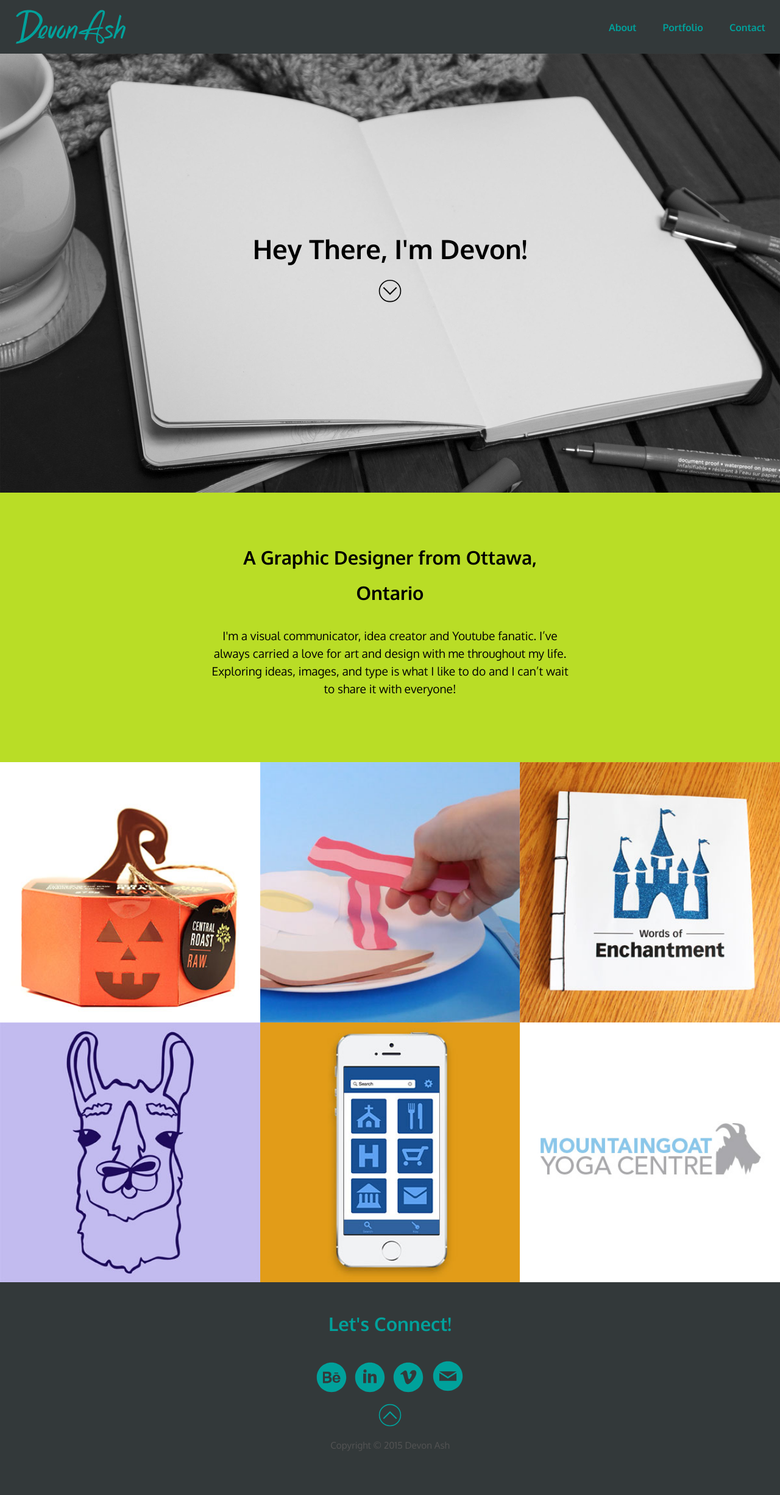
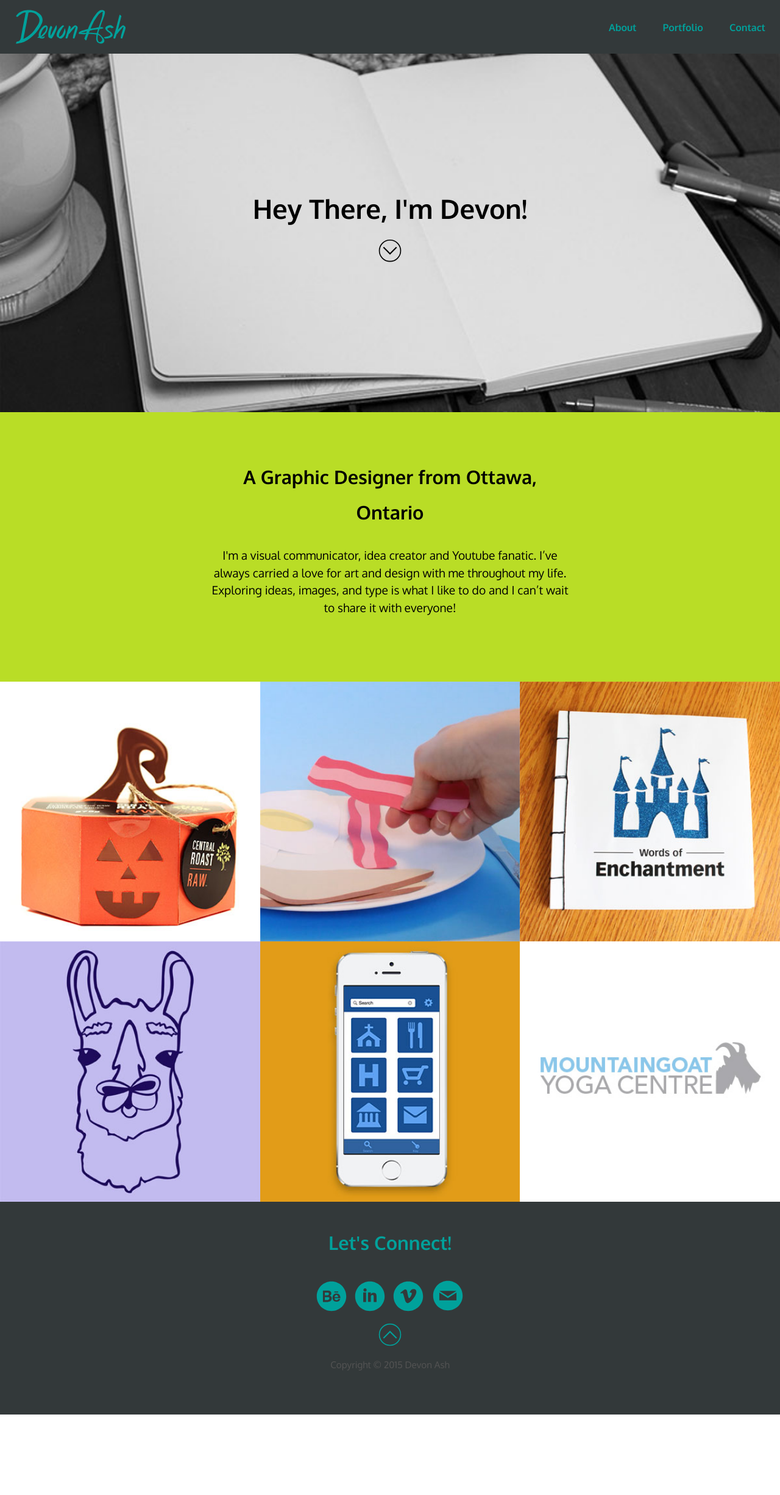
Before and after one commit to devonash/portfolio, a Jekyll site: the page built from index.html, in a window 1280 px wide. Shown: the whole page at 61% size. Built offline with Jekyll 4.4.1, drawn with Linux system fonts in a browser that asks for light colours; after the commit the page ends 2320 px from its top, so only the background shows below that.

Commit message:
replaced billboard and removed imgs from ing folder

```diff
--- a/index.html
+++ b/index.html
@@ -27,7 +27,7 @@ meta: Devon Ash — An Ottawa-based graphic designer
         </div>
 			</div>
 		<div class="intro">
-            <img class="billboard" src="img/sketchbook-scene-bw.jpg" alt="Photo decoration of a Sketchbook">
+            <img class="billboard" src="img/sketchbook-scene-bw-test.jpg" alt="Photo decoration of a Sketchbook">
 			<div class="billboard-text">
             <h1 class="push-0 yotta">Hey There, I'm Devon!</h1>
 			<a href="#main" aria-label="Skip to Main Content"><img class="down-arrow" src="{{site.baseurl}}/img/down-arrow.svg" alt="Down Arrow"></a>
```
Also changed, not shown: img/businesscard-photo-eyes.jpg (deleted), img/llama-3.jpg, img/sketchbook-scene-bw-test.jpg (added), img/sketchbook-scene.jpg (deleted), 1 other file.
